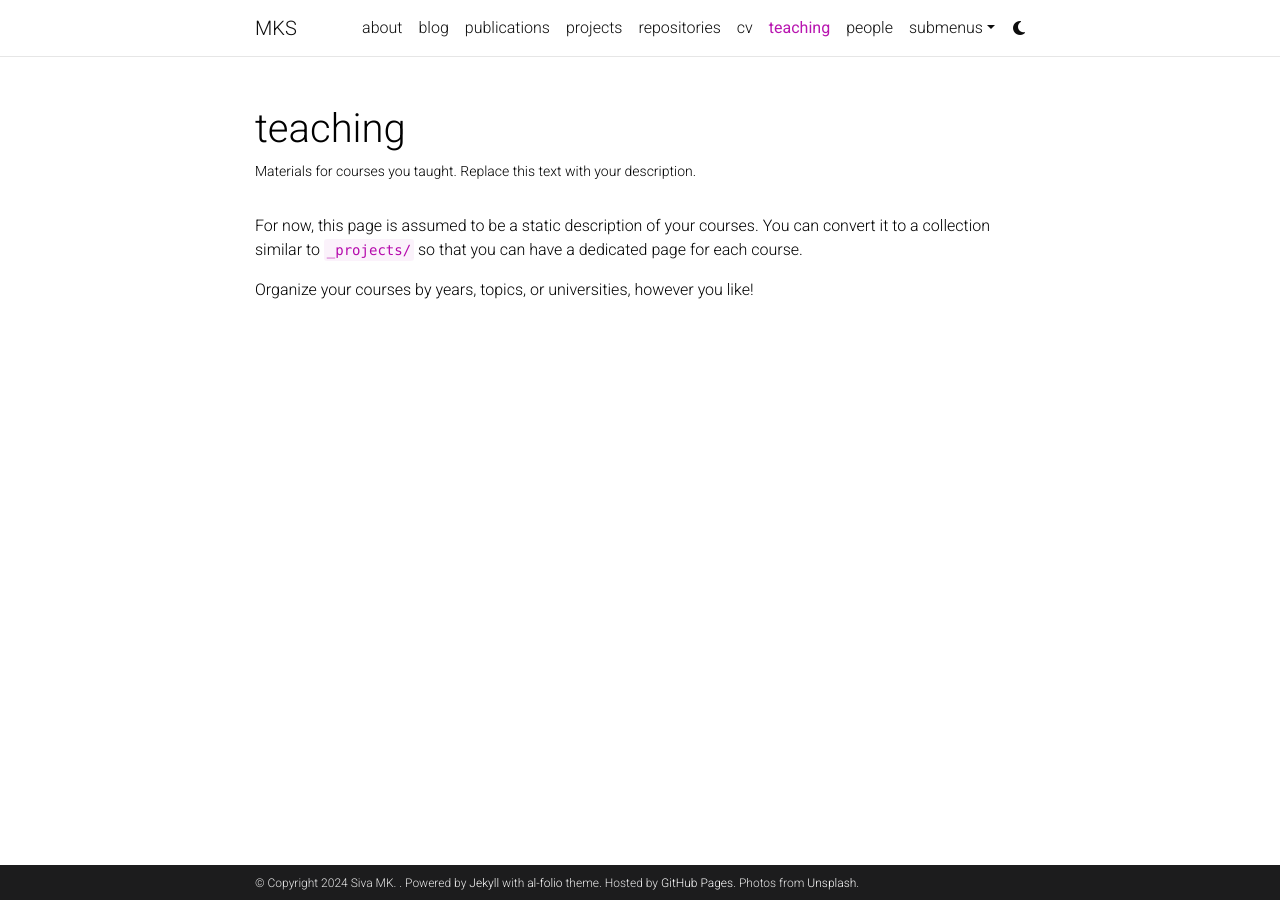
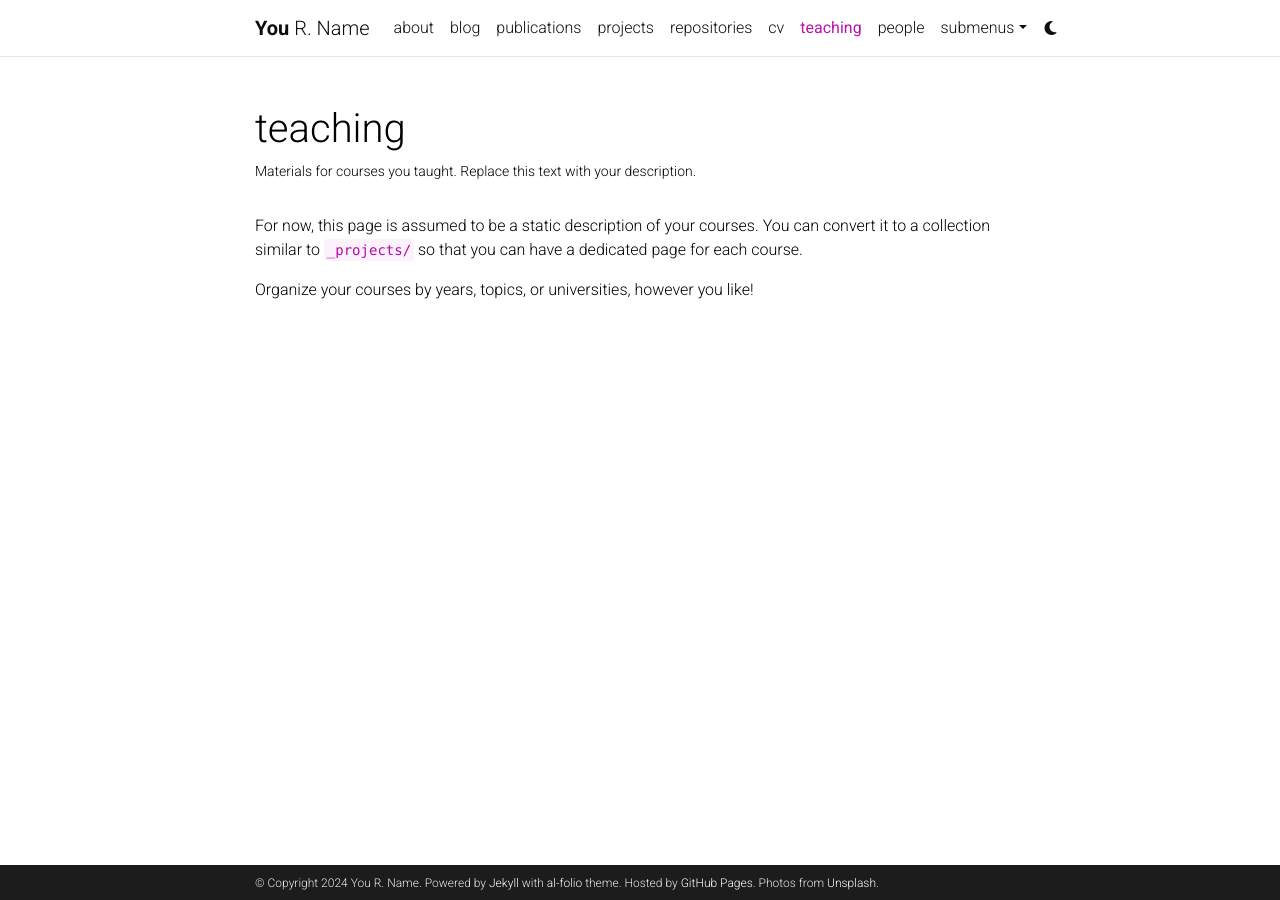
Before and after one commit to mksiva/mksiva.github.io, a Jekyll site: the page built from _pages/teaching.md, in a window 1280 px wide. Built offline with Jekyll 4.4.1, drawn with Linux system fonts in a browser that asks for light colours; comment, search, counter and statistics services are not loaded; a style sheet for code colours, icons or effects is not loaded.

Commit message:
new look2

```diff
--- a/_config.yml
+++ b/_config.yml
@@ -2,10 +2,10 @@
 # Site settings
 # -----------------------------------------------------------------------------
 
-title: MKS # the website title (if blank, full name will be used instead)
-first_name: Siva
-middle_name: MK.
-last_name:
+title: blank # the website title (if blank, full name will be used instead)
+first_name: You
+middle_name: R.
+last_name: Name
 email: you@example.com
 description: > # the ">" symbol means to ignore newlines until "footer_text:"
   A simple, whitespace theme for academics. Based on [*folio](https://github.com/bogoli/-folio) design.
@@ -18,8 +18,8 @@
 lang: en # the language of your site (for example: en, fr, cn, ru, etc.)
 icon: ⚛️  # the emoji used as the favicon (alternatively, provide image name in /assets/img/)
 
-url: https://mksiva.github.io # the base hostname & protocol for your site
-baseurl:  # the subpath of your site, e.g. /blog/. Leave blank for root
+url: https://alshedivat.github.io # the base hostname & protocol for your site
+baseurl: /al-folio # the subpath of your site, e.g. /blog/. Leave blank for root
 last_updated: false # set to true if you want to display last updated in the footer
 impressum_path:  # set to path to include impressum link in the footer, use the same path as permalink in a page, helps to conform with EU GDPR
 
```
